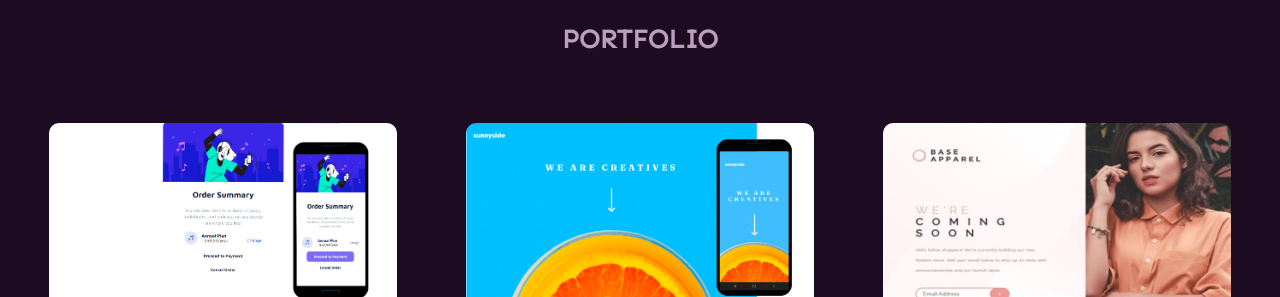
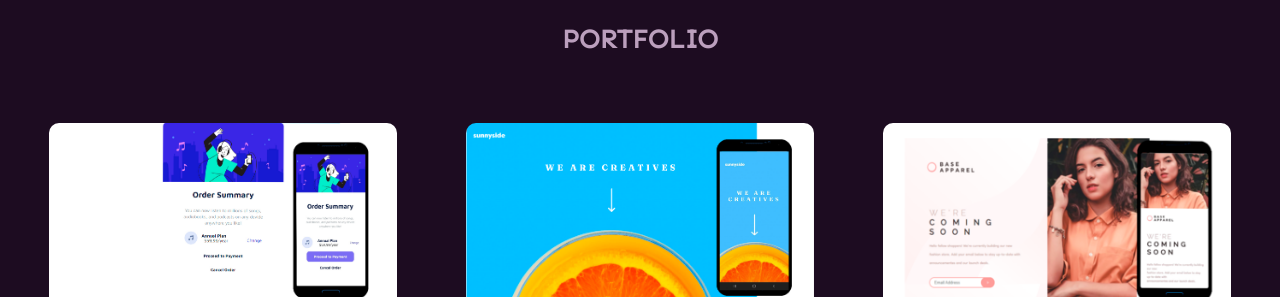
Before and after one commit to jessicadrodrigues/jessicarodrigues, a plain HTML site: page index.html in a window 1280 px wide. Shown: the part 830-1127 px from the top of the page. Drawn offline with Linux system fonts and the light colour scheme.

Commit message:
atualização imagem

```diff
--- a/index.html
+++ b/index.html
@@ -75,7 +75,7 @@
           </div>
           <div class="miniatura">
             <a href="https://jessicadrodrigues.github.io/baseapparel/" target="_blank">
-              <img src="assets/image/miniaturabaseapparel.jpg" alt="Miniatura Site">
+              <img src="assets/image/1baseapparel.png" alt="Miniatura Site">
             </a>
 
           </div>
```
Also changed, not shown: assets/image/1baseapparel.png (added), assets/image/2miniatura-base-apparel.png (deleted), assets/image/baseapparel.png (added), assets/image/miniatura-base-apparel.png (deleted), assets/image/miniatura.jpg (deleted), assets/image/miniatura2.jpg (deleted), assets/image/miniatura3.jpg (deleted), assets/image/miniatura3.png (deleted), assets/image/miniaturabaseapparel.jpg (deleted), assets/image/network-g36570804b_640.jpg (deleted), assets/image/terra2.jpg (deleted).
